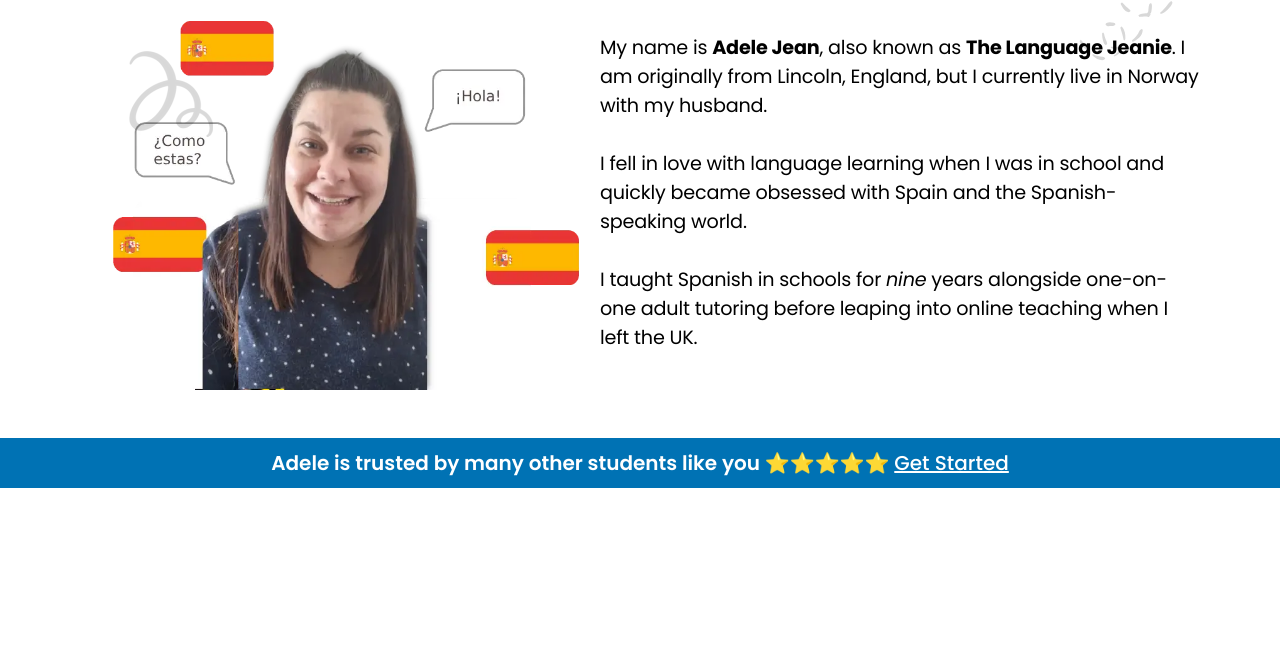
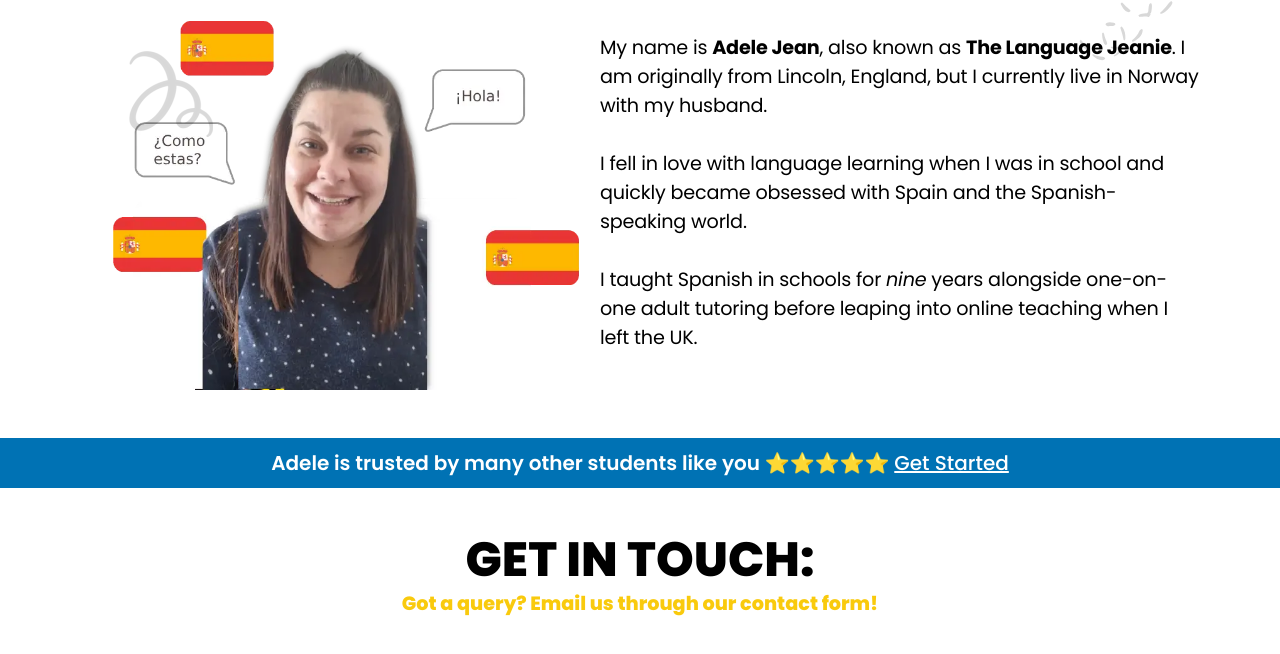
Before and after one commit to KodyyJayy/tlj, a React (Create React App) app: page / in a window 1280 px wide. Shown: the part 992-1646 px from the top of the page. Built offline with nearby package versions, Linux system fonts and the light colour scheme.

Commit message:
Styling updates

```diff
--- a/src/components/Contact.jsx
+++ b/src/components/Contact.jsx
@@ -1,8 +1,15 @@
+import '../css/contact.css'
+
 const Contact = () => {
+    return (
+        <div className="contact-form">
+            <div className="contact-form-inner">
+                <h1>GET IN TOUCH:</h1>
+                <h1>Got a query? Email us through our contact form!</h1>
+                <iframe style={{padding: 0, margin: 0}} title="Contact Form" src="https://plugins.crisp.chat/urn:crisp.im:contact-form:0/contact/f6afb8ca-9c70-47a7-b15e-13f5174626b6" referrerPolicy="origin" sandbox="allow-forms allow-popups allow-scripts allow-same-origin" height="620px" width="100%" frameBorder={0}></iframe>
+            </div>
+        </div>
 
-
-    return (
-        <iframe style={{padding: 0, margin: 0}} title="Contact Form" src="https://plugins.crisp.chat/urn:crisp.im:contact-form:0/contact/f6afb8ca-9c70-47a7-b15e-13f5174626b6" referrerPolicy="origin" sandbox="allow-forms allow-popups allow-scripts allow-same-origin" height="620px" width="100%" frameBorder={0}></iframe>
     )
 }
 
--- a/src/css/about.css
+++ b/src/css/about.css
@@ -3,7 +3,6 @@
     background-size: cover;
     background-repeat: repeat;
     display: block;
-    box-sizing: inherit;
 }
 
 .about-me-inner {
@@ -21,7 +20,6 @@
     margin-left: auto;
     margin-right: auto;
     height: 100%;
-    box-sizing: inherit;
 }
 
 .about-me-inner > h1:nth-child(1) {
@@ -41,7 +39,6 @@
 
 .about-me-inner > h1:nth-child(2) {
     color: #f9ca0d;
-    margin-top: -0.5em;
     text-align: center;
     width: 100%;
     object-fit: contain;
@@ -51,7 +48,6 @@
     font-size: 1.2em;
     line-height: 1.2;
     margin: 0;
-    box-sizing: inherit;
 }
 
 .about-me-content {
@@ -85,10 +81,6 @@
 }
 
 @media (max-width: 479px) {
-    .about-me-inner {
-        display: flex;
-    }
-
     .about-me-content {
         flex-direction: column;
         align-items: center;
--- /dev/null
+++ b/src/css/contact.css
@@ -0,0 +1,50 @@
+.contact-form {
+    width: 100%;
+    display: block;
+}
+
+.contact-form-inner {
+    gap: 0.5em !important;
+    display: flex;
+    justify-content: center;
+    flex-wrap: wrap;
+    flex-direction: column;
+    align-items: center;
+    padding-top: 3em;
+    padding-bottom: 3em;
+    padding-right: 2em;
+    padding-left: 2em;
+    max-width: 1120px;
+    margin-left: auto;
+    margin-right: auto;
+    height: 100%;
+}
+
+.contact-form-inner > h1:nth-child(1) {
+    font-family: Poppins, sans-serif;
+    font-weight: 800;
+    font-size: 3rem;
+    line-height: 1;
+    text-align: center;
+    width: 100%;
+    object-fit: contain;
+    height: auto;
+    color: #000;
+    white-space: break-spaces;
+    margin: 0;
+    unicode-bidi: isolate;
+}
+
+.contact-form-inner > h1:nth-child(2) {
+    color: #f9ca0d;
+    text-align: center;
+    width: 100%;
+    object-fit: contain;
+    height: auto;
+    font-family: Poppins, sans-serif;
+    font-weight: 800;
+    font-size: 1.2em;
+    line-height: 1.2;
+    margin: 0;
+    padding-bottom: 1rem;
+}
```
